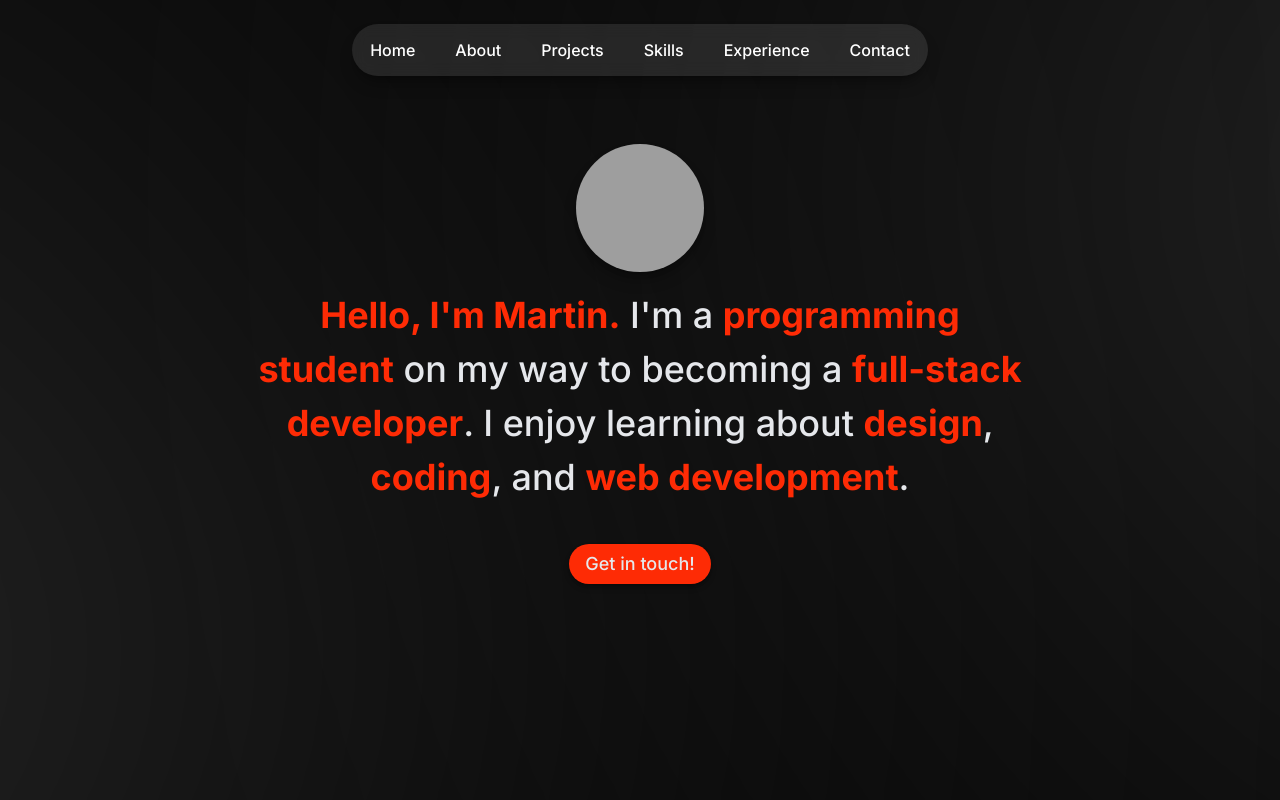
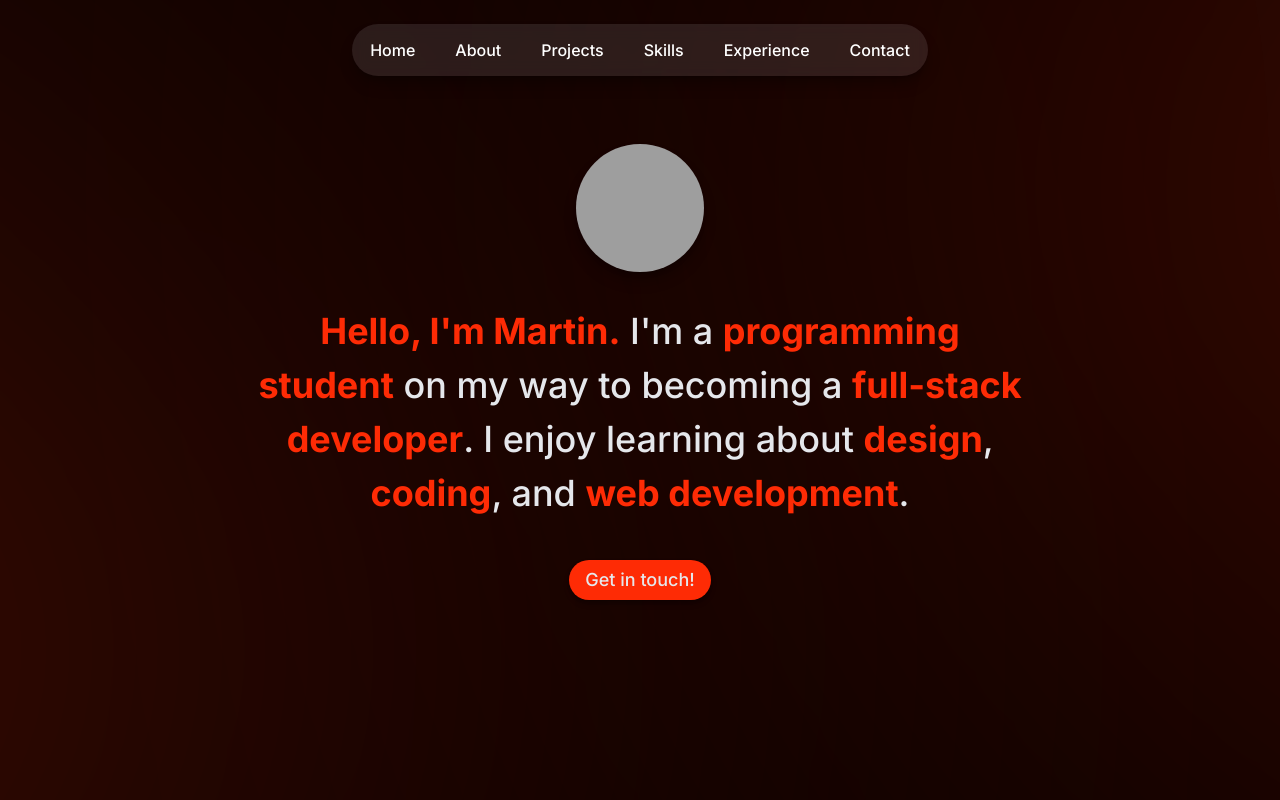
Before and after one commit to martinzutel/portfolio, a Next.js app: page / in a window 1280 px wide. Shown: the top 800 px of the page. Built offline with nearby package versions, Linux system fonts and the light colour scheme; grey boxes are pictures that could not be loaded.

Commit message:
Fixed some syntax errors.

```diff
--- a/app/layout.tsx
+++ b/app/layout.tsx
@@ -21,12 +21,12 @@ export default function RootLayout({
         style={{ overflowX: "hidden" }}
       >
         <div
-          className=" bg-neutral-400 absolute top-[-4rem] right-[-60rem] h-[31.25rem] w-[60.25rem] rounded-full blur-[30rem]
+          className=" bg-custom-red absolute top-[-4rem] right-[-60rem] h-[31.25rem] w-[60.25rem] rounded-full blur-[30rem]
          sm:w-[68.75rem] transition-all duration-300 -z-10"
         ></div>
 
         <div
-          className=" bg-neutral-400 absolute top-[25rem]  left-[-60rem] h-[31.25rem] w-[60.25rem] rounded-full blur-[30rem]
+          className="  bg-custom-red  absolute top-[25rem]  left-[-60rem] h-[31.25rem] w-[60.25rem] rounded-full blur-[30rem]
          sm:w-[68.75rem] md:left[-28rem] lg:left[-26rem] xl:left[-14rem] 2xl:lef[-4rem]  transition-all duration-300 -z-10"
         ></div>
 
--- a/components/intro.tsx
+++ b/components/intro.tsx
@@ -31,11 +31,11 @@ export default function Intro() {
       </div>
 
       <motion.h1
-        className="mb-10 mt-4 px-4 text-2xl font-medium !leading-[1.5] sm:text-4xl"
+        className="mb-10 mt-8 px-4 text-2xl font-medium !leading-[1.5] sm:text-4xl"
         initial={{ opacity: 0, y: 100 }}
         animate={{ opacity: 1, y: 0 }}
       >
-        <span className="font-bold text-custom-red">Hello, I'm Martin.</span> I'm a{" "}
+        <span className="font-bold text-custom-red">Hello, I&apos;m Martin.</span> I'm a{" "}
         <span className="font-bold text-custom-red" >programming student</span> on my way to becoming a{" "}
         <span className="font-bold text-custom-red">full-stack developer</span>. I enjoy learning about <span className="font-bold text-custom-red" >design</span>, <span className="font-bold text-custom-red">coding</span>, and <span className="font-bold text-custom-red">web development</span>.
       </motion.h1>
```
Lines whose indentation alone changed are shown as unchanged.
